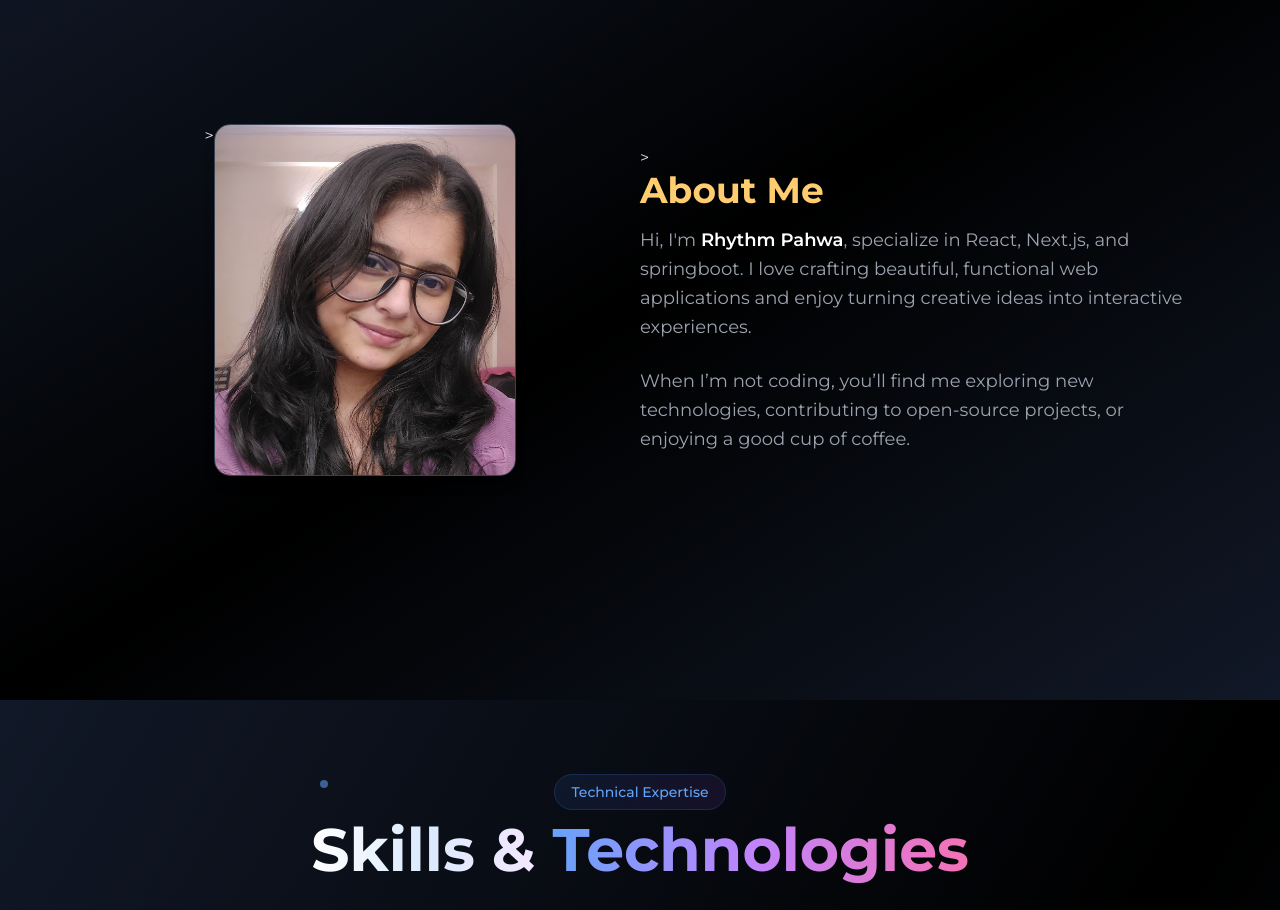
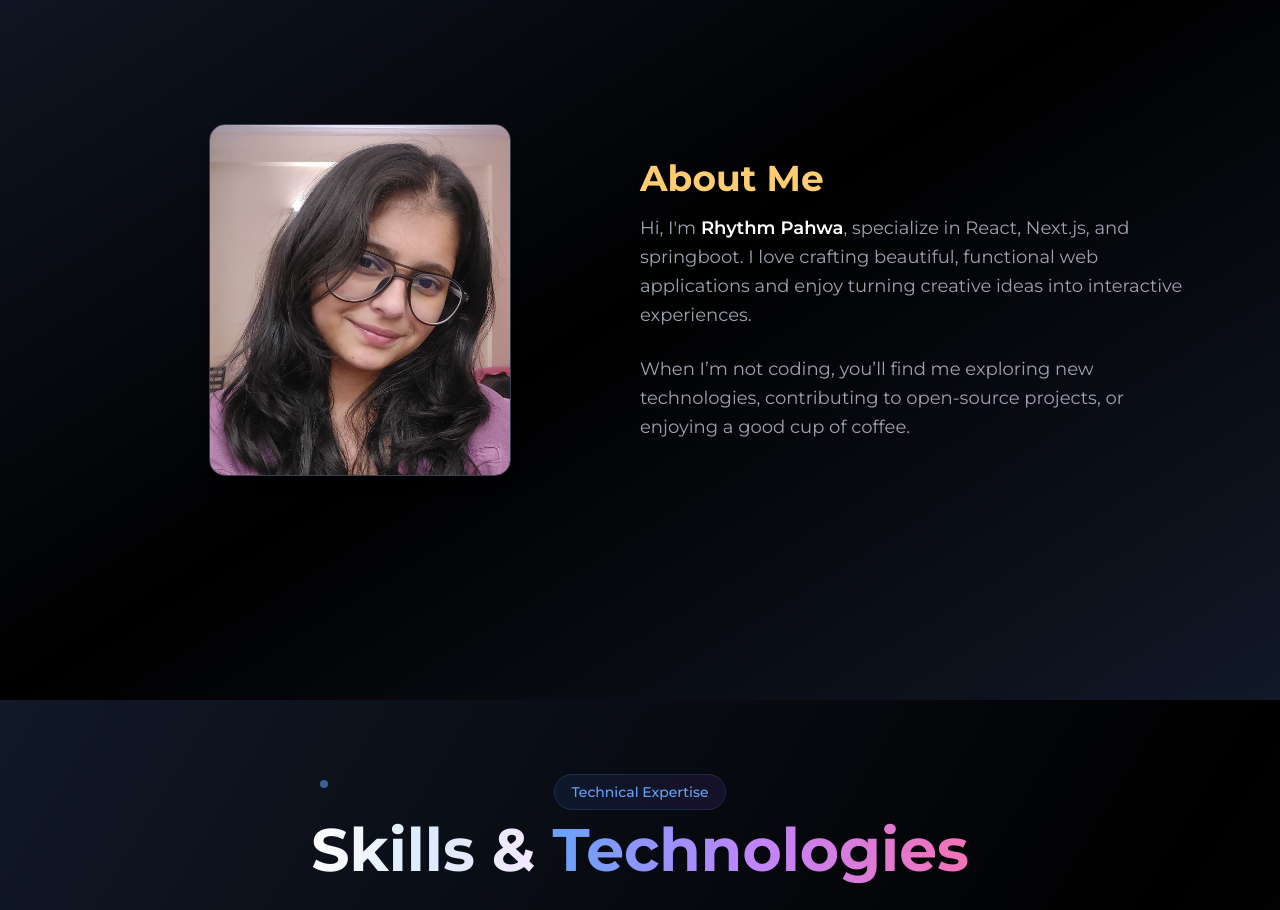
Before and after one commit to RhythmPahwa14/Rhythm-Portfolio, a Next.js app: page / in a window 1280 px wide. Shown: the part 900-1810 px from the top of the page. Built offline with nearby package versions, Linux system fonts and the light colour scheme; a web font is replaced by a local one.

Commit message:
Update page.jsx

```diff
--- a/src/app/about/page.jsx
+++ b/src/app/about/page.jsx
@@ -13,7 +13,7 @@ export default function About() {
         initial={{ opacity: 0, x: -50 }}
         whileInView={{ opacity: 1, x: 0 }}
         transition={{ duration: 0.6 }}
-        className="relative z-10 w-full md:w-1/2 flex justify-center mb-8 md:mb-0">
+        className="relative z-10 w-full md:w-1/2 flex justify-center mb-8 md:mb-0"
       >
         <div className="overflow-hidden rounded-2xl shadow-lg border border-gray-700">
           <img
@@ -29,7 +29,7 @@ export default function About() {
         initial={{ opacity: 0, x: 50 }}
         whileInView={{ opacity: 1, x: 0 }}
         transition={{ duration: 0.6 }}
-        className="relative z-10 w-full md:w-1/2 text-center md:text-left">
+        className="relative z-10 w-full md:w-1/2 text-center md:text-left"
       >
         <h2 className="text-4xl font-bold mb-4 text-[#ffcc70]">About Me</h2>
         <p className="text-lg leading-relaxed text-gray-400 mb-6">
```
